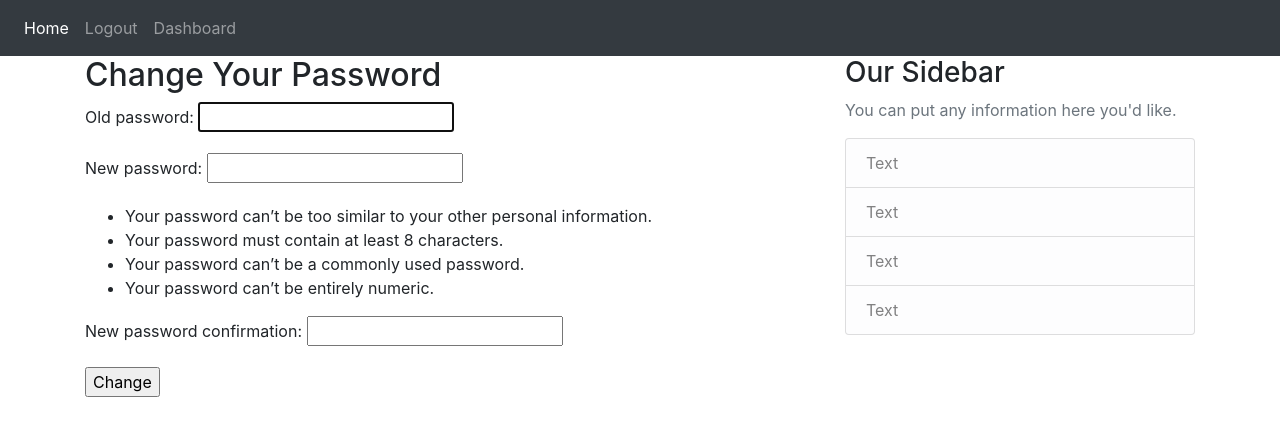
After one commit to Jiayi98/Experts, a Django app: page /password_change/ in a window 1280 px wide. The commit adds this page. Shown: the top 436 px of the page. Run offline with Django 3.2, Linux system fonts and the light colour scheme; the visitor is signed in with stand-in values (Sample User, id 1); some libraries are stand-ins or nearby versions.

Commit message:
password_change done

```diff
--- a/mysite/urls.py
+++ b/mysite/urls.py
@@ -25,6 +25,8 @@
     path('dashboard/', user_views.dashboard, name='dashboard'),
     path('login/', auth_views.LoginView.as_view(template_name='users/login.html'), name='login'),
     path('logout/', auth_views.LogoutView.as_view(template_name='users/logout.html'), name='logout'),
+    path('password_change/', auth_views.PasswordChangeView.as_view(template_name='users/password_change_form.html'), name='password_change'),
+    path('password_change/done/', auth_views.PasswordChangeDoneView.as_view(template_name='users/password_change_done.html'), name='password_change_done'),
     path('', include('experts.urls')),
     path('', include('users.urls')),
 
--- a/users/templates/users/dashboard.html
+++ b/users/templates/users/dashboard.html
@@ -16,7 +16,7 @@
     </div>
     <div class="border-top pt-3">
         <small class="text-muted">
-            <a href="{% url 'logout' %}">Logout</a>
+            <a href="{% url 'password_change' %}">Change Password</a>
         </small>
     </div>
 {% endblock content %}
--- /dev/null
+++ b/users/templates/users/password_change_done.html
@@ -0,0 +1,5 @@
+{% extends "experts/base.html" %}
+{% block content %}
+    <h1>Password changed </h1>
+    <p>Your password has been successfully changed.</p>
+{% endblock content %}
--- /dev/null
+++ b/users/templates/users/password_change_form.html
@@ -0,0 +1,9 @@
+{% extends "experts/base.html" %}
+{% block content %}
+    <h2>Change Your Password </h2>
+    <form action="." method="post">
+        {{ form.as_p }}
+        <p><input type="submit" value="Change"></p>
+        {% csrf_token %}
+    </form>
+{% endblock content %}
```
